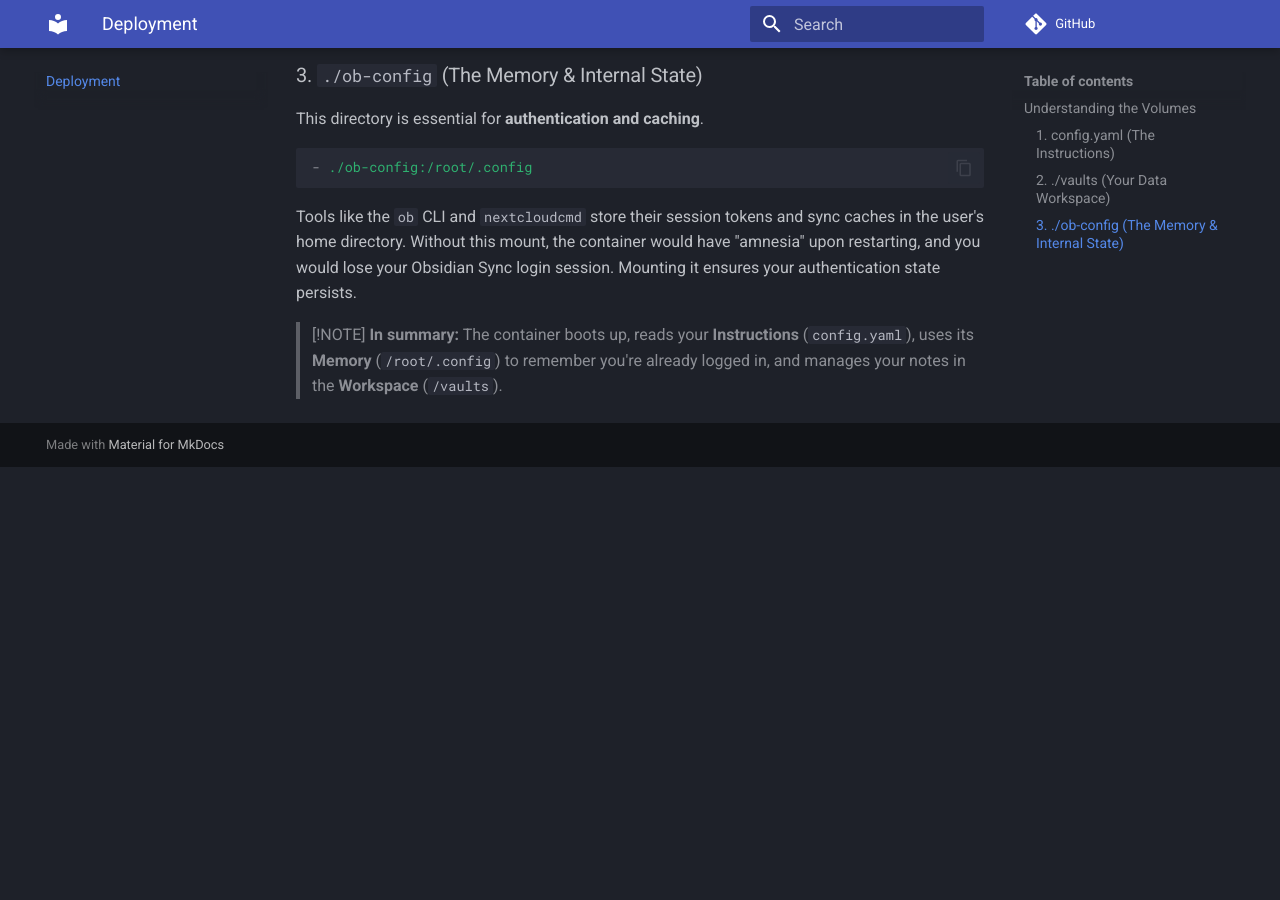
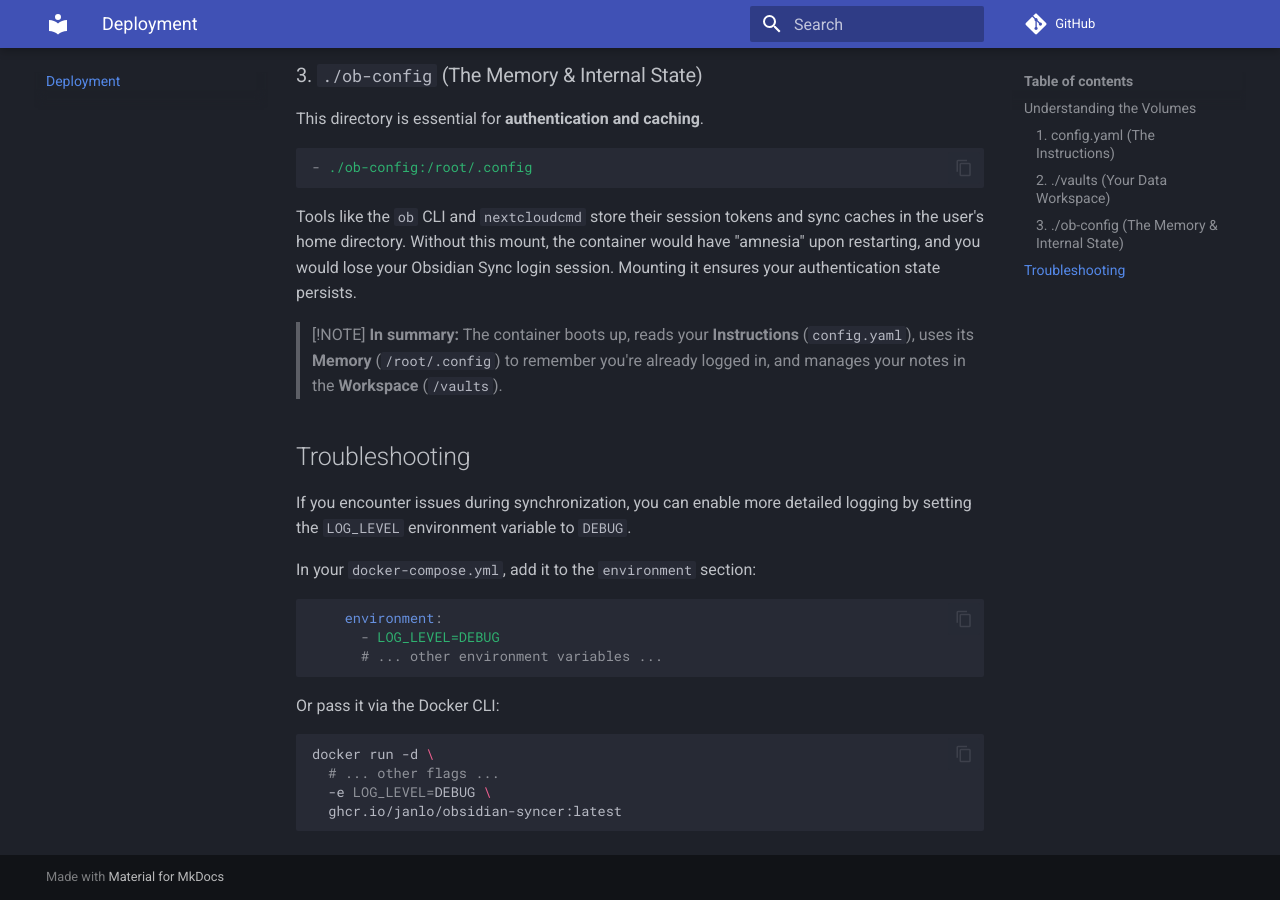
Before and after one commit to janLo/obsidian-syncer, an MkDocs documentation site: the page built from docs/deployment.md, in a window 1280 px wide and 900 px high, scrolled down 1428 px. Built offline with MkDocs 1.6.1 and Material for MkDocs 9.7.7, drawn with Linux system fonts in a browser that asks for light colours; comment, search, counter and statistics services are not loaded; before the commit the page ends 1895 px from its top, so only the background shows below that.

Commit message:
feat: add LOG_LEVEL environment variable support to configure runtime logging verbosity

````diff
--- a/docs/deployment.md
+++ b/docs/deployment.md
@@ -72,3 +72,24 @@
 
 > [!NOTE]
 > **In summary:** The container boots up, reads your **Instructions** (`config.yaml`), uses its **Memory** (`/root/.config`) to remember you're already logged in, and manages your notes in the **Workspace** (`/vaults`).
+
+## Troubleshooting
+
+If you encounter issues during synchronization, you can enable more detailed logging by setting the `LOG_LEVEL` environment variable to `DEBUG`.
+
+In your `docker-compose.yml`, add it to the `environment` section:
+
+```yaml
+    environment:
+      - LOG_LEVEL=DEBUG
+      # ... other environment variables ...
+```
+
+Or pass it via the Docker CLI:
+
+```bash
+docker run -d \
+  # ... other flags ...
+  -e LOG_LEVEL=DEBUG \
+  ghcr.io/janlo/obsidian-syncer:latest
+```
````
Also changed, not shown: 1 other file.
